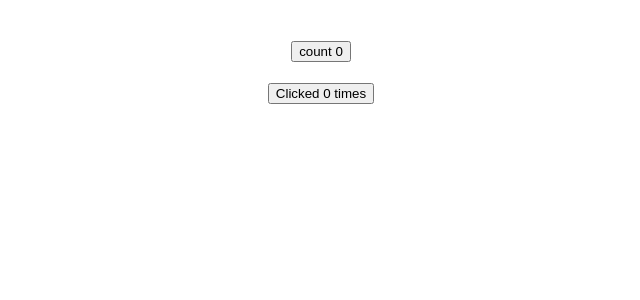
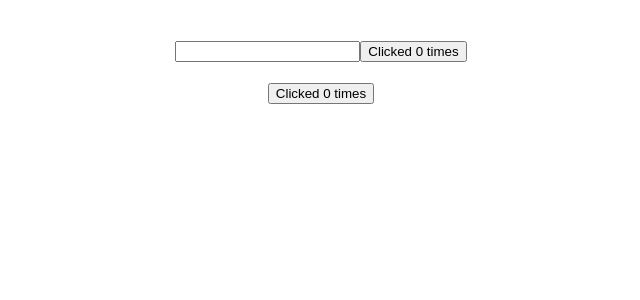
Before and after one commit to abduallahnoorsayket/React_Hook_vol, a React (Create React App) app: page / in a window 1280 px wide. Shown: the top 300 px of the page, without its empty margins (319-959 px from the left). Built offline with nearby package versions, Linux system fonts and the light colour scheme.

Commit message:
conditioaly run effects

```diff
--- a/src/App.js
+++ b/src/App.js
@@ -1,7 +1,7 @@
 import "./App.css";
 import HookCounterFive from "./components/UseEffect/HookCounterFive";
 import ClassCounter from "./components/UseState/ClassCounter";
-import ClassCounterTwo from "./components/UseState/ClassCounterTwo";
+import ClassCounterTwo from "./components/UseEffect/ClassCounterTwo";
 import HookCounter from "./components/UseState/HookCounter";
 import HookCounterFour from "./components/UseState/HookCounterFour";
 import HookCounterThree from "./components/UseState/HookCounterThree";
--- a/src/components/UseEffect/ClassCounterTwo.js
+++ b/src/components/UseEffect/ClassCounterTwo.js
@@ -6,17 +6,28 @@ export default class ClassCounterTwo extends Component {
 
     this.state = {
       count: 0,
+      name: "",
     };
   }
   componentDidMount() {
     document.title = `Clicked ${this.state.count} times !`;
   }
   componentDidUpdate(prevProps, prevState) {
-    document.title = `Clicked ${this.state.count} times`;
+    if (prevState.count != this.state.count) {
+      console.log("updating document title");
+      document.title = `Clicked ${this.state.count} times`;
+    }
   }
   render() {
     return (
       <div>
+        <input
+          type="text"
+          value={this.state.name}
+          onChange={(e) => {
+            this.setState({ name: e.target.value });
+          }}
+        />
         <button onClick={() => this.setState({ count: this.state.count + 1 })}>
           Clicked {this.state.count} times
         </button>
```
Also changed, not shown: src/components/RunEffects/ClassCounterThree.js (added, +16 -0 lines).
